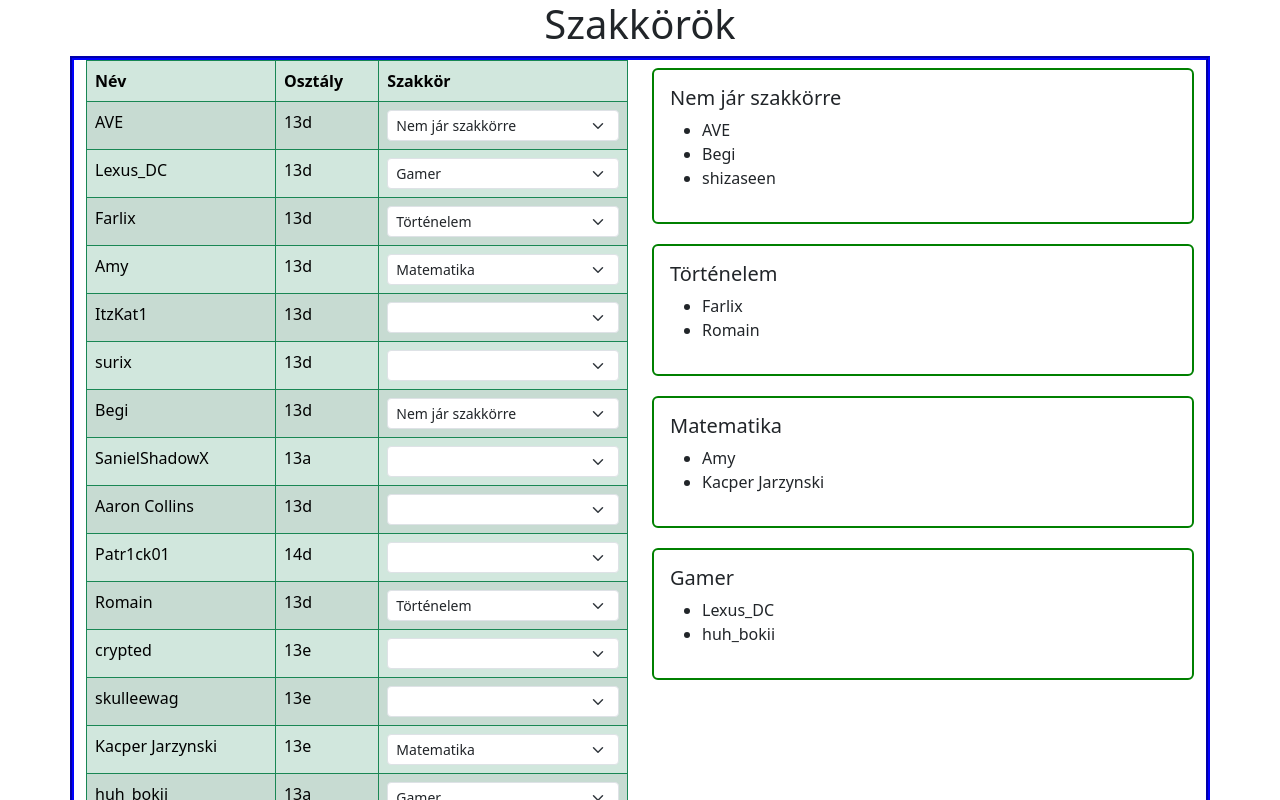
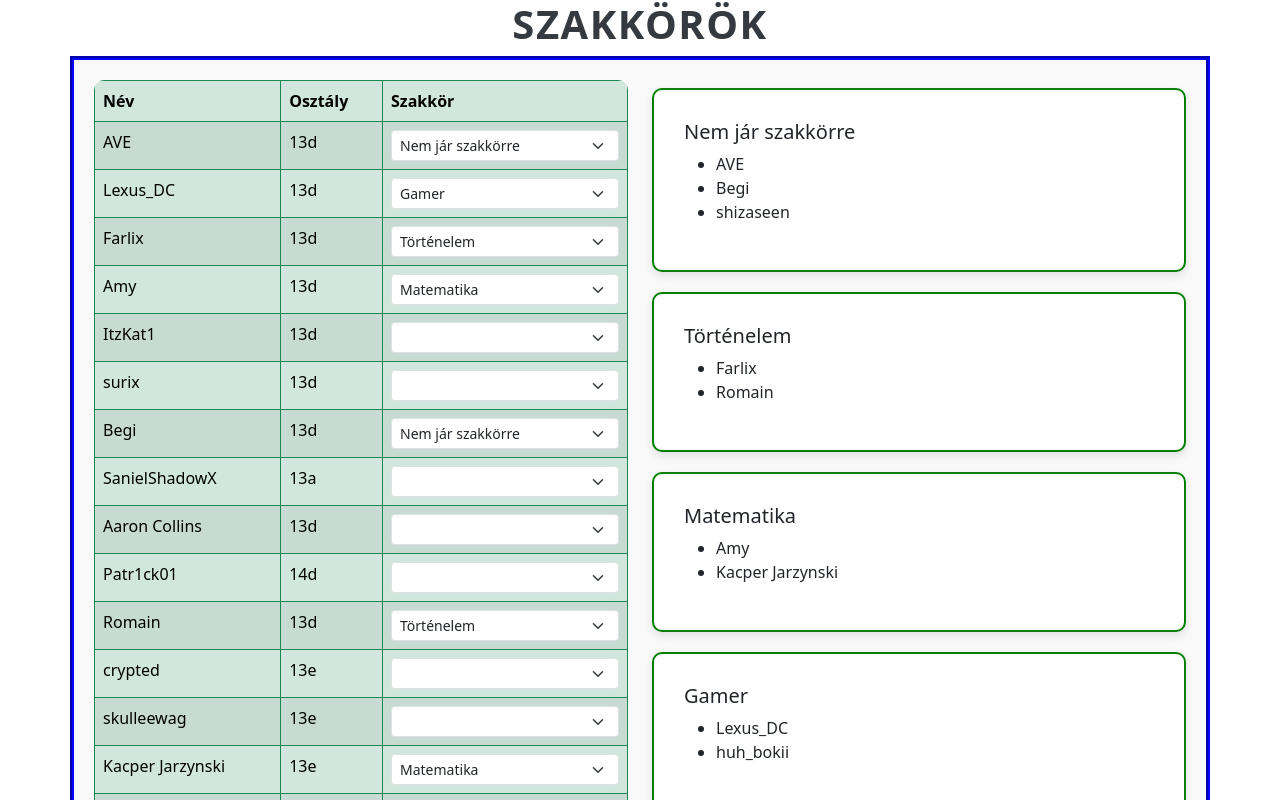
Before and after one commit to janesz315/Szakkorok, a Vue app: page / in a window 1280 px wide. Shown: the top 800 px of the page. Built offline with nearby package versions, Linux system fonts and the light colour scheme.

Commit message:
stílus nagyjából kész

```diff
--- a/src/views/HomeView.vue
+++ b/src/views/HomeView.vue
@@ -81,8 +81,39 @@ export default {
 };
 </script>
 
+
+
 <style>
 .my-border {
   border: 4px groove blue;
+  padding: 20px;
+  background-color: #f9f9f9;
 }
+
+.table {
+  border-radius: 10px;
+  overflow: hidden;
+}
+
+
+.card {
+  background-color: #fff;
+  box-shadow: 0 4px 8px rgba(0, 0, 0, 0.1);
+  border-radius: 10px;
+  padding: 10px;
+  margin-bottom: 15px;
+}
+
+.card-body {
+  padding: 20px;
+  text-decoration: none;
+}
+
+h1 {
+  color: #343a40;
+  font-weight: 700;
+  text-transform: uppercase;
+  letter-spacing: 1.5px;
+}
+
 </style>
```
